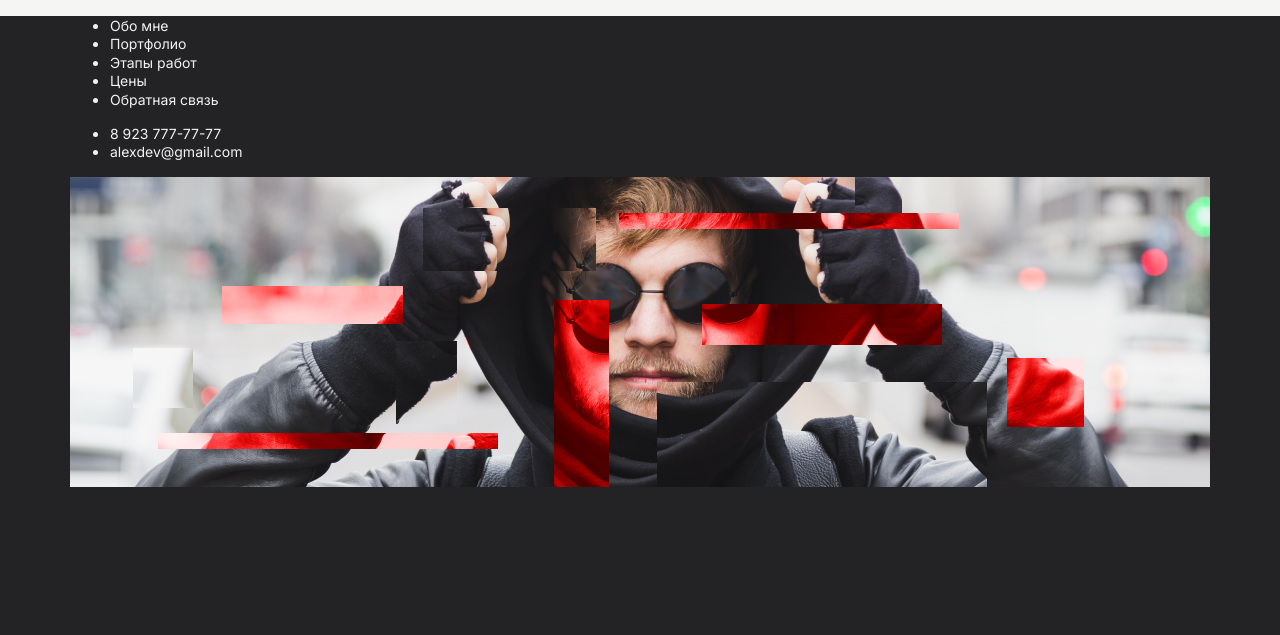
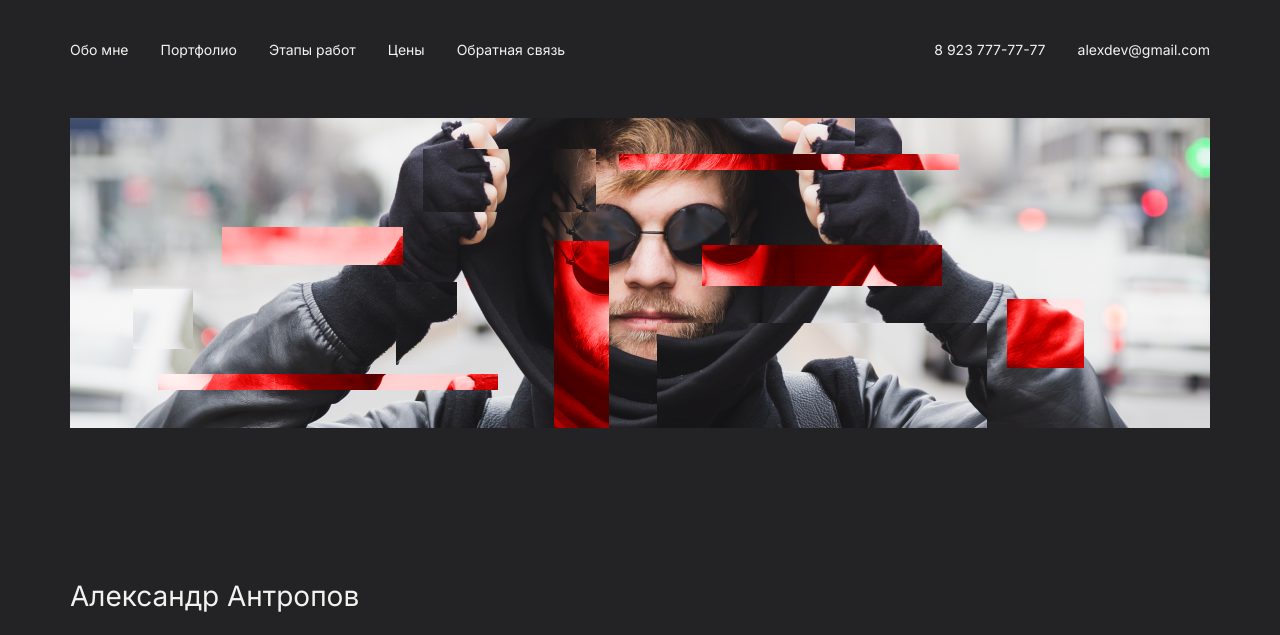
Before and after one commit to anna-t6/Partfolio, a plain HTML site: page index.html in a window 1280 px wide. Shown: the top 635 px of the page. Drawn offline with Linux system fonts and the light colour scheme.

Commit message:
add styles nav

```diff
--- a/css/style.css
+++ b/css/style.css
@@ -7,6 +7,16 @@ body {
 .dark {
     background-color: #232326;
     color:#F3F2F0;
+}
+.dark .nav-link {
+    color: #F3F2F0;
+}
+.light {
+    background-color: #F3F2F0;
+    color:#010101;
+}
+.light .nav-link {
+    color: #010101;
 }
 .wrapper {
     max-width: 1140px;
@@ -25,6 +35,29 @@ body {
     margin-bottom: 120px;
     width: 100%;
 }
+header{
+    display: flex;
+    justify-content: space-between;
+    padding-top: 40px;
+    padding-bottom: 60px;
+}
+.nav{
+    list-style-type: none;
+    padding-left: 0;
+    margin: 0;
+    display: flex;
+
+}
+.nav-item {
+    padding-left: 16px;
+    padding-right: 16px;
+}
+.nav-item:first-child {
+    padding-left: 0;
+}
+.nav-item:last-child{
+    padding-right: 0;
+}
 .nav-link {
     text-decoration: none;
     color: #F3F2F0;
```
